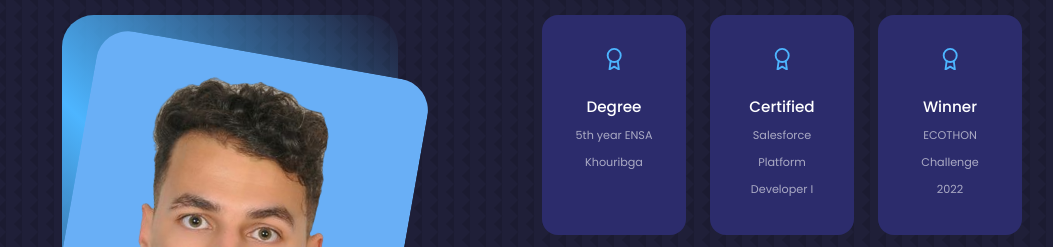
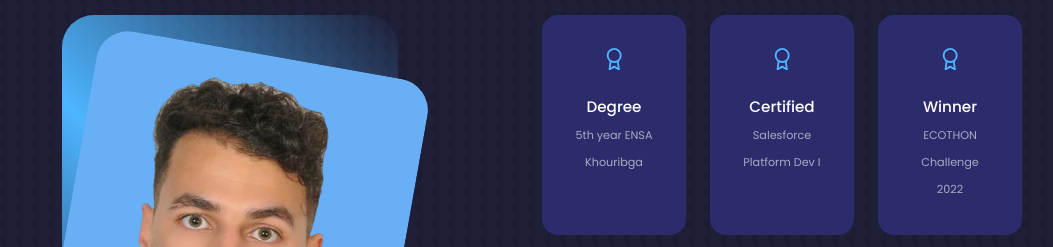
Before and after one commit to moelmou/portfolio_eng, a React (Create React App) app: page / in a window 1280 px wide. Shown: the part 1160-1407 px from the top of the page, without its empty margins (98-1151 px from the left). Built offline with nearby package versions, Linux system fonts and the light colour scheme.

Commit message:
Update About.jsx

```diff
--- a/src/components/about/About.jsx
+++ b/src/components/about/About.jsx
@@ -27,7 +27,7 @@ const about = () => {
           <article className="about__card">
             <FiAward className='about__icon'/>
             <h5>Certified</h5>
-            <small>Salesforce Platform Developer I</small>
+            <small>Salesforce Platform Dev I</small>
           </article>
           <article className="about__card">
             <FiAward className='about__icon'/>
```
